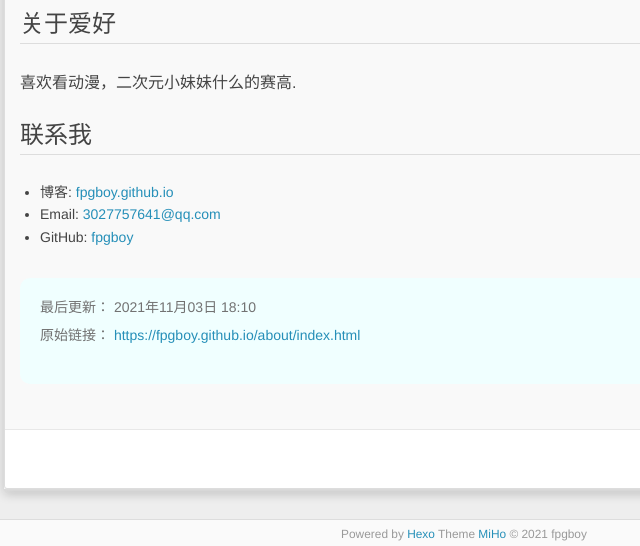
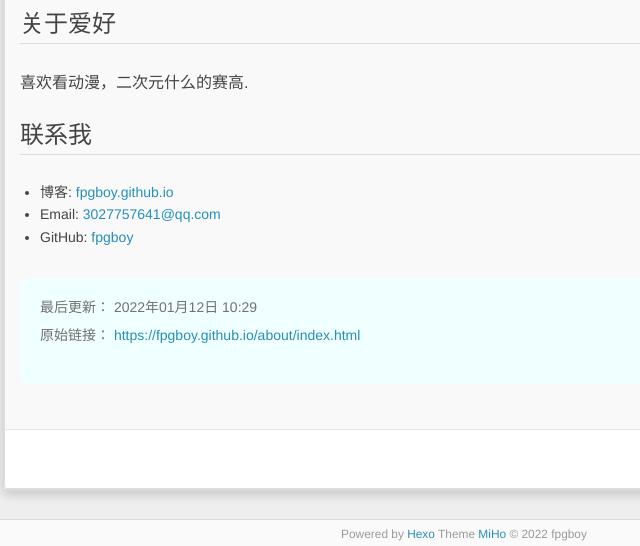
Before and after one commit to fpgboy/fpgboy.github.io, a plain HTML site: page about/index.html in a window 1280 px wide. Shown: the part 974-1520 px from the top of the page, 176-816 px from the left. Drawn offline with nearby package versions, Linux system fonts and the light colour scheme; some packages are replaced by stand-ins of ours; a script that the page names is missing.

Commit message:
Site updated: 2022-01-12 12:19:34

```diff
--- a/about/index.html
+++ b/about/index.html
@@ -8,15 +8,15 @@
 
     <meta name="keywords" content="学习,编程" />
 
-  <meta name="description" content="关于我一位在校读书的普通一本大学生。 关于学习身为一个计算机科学与技术专业的学生，什么都会学，主要看兴趣。 关于座右铭 学习&amp;&amp;共享  关于爱好喜欢看动漫，二次元小妹妹什么的赛高. 联系我 博客: fpgboy.github.io Email: &amp;#51;&amp;#x30;&amp;#x32;&amp;#x37;&amp;#55;&amp;#x35;&amp;#55;&amp;#x36;&amp;#52;&amp;#x31;&amp;#64;&amp;#113;&amp;#">
+  <meta name="description" content="关于我一位在校读书的普通一本大学生。 关于学习身为一个计算机科学与技术专业的学生，什么都会学，主要看兴趣。 关于座右铭 学习&amp;&amp;共享  关于爱好喜欢看动漫，二次元什么的赛高. 联系我 博客: fpgboy.github.io Email: &amp;#51;&amp;#48;&amp;#x32;&amp;#x37;&amp;#55;&amp;#x35;&amp;#x37;&amp;#x36;&amp;#x34;&amp;#x31;&amp;#x40;&amp;#x71;&amp;#1">
 <meta property="og:type" content="website">
 <meta property="og:title" content="关于我">
 <meta property="og:url" content="https://fpgboy.github.io/about/index.html">
 <meta property="og:site_name" content="fpgboy">
-<meta property="og:description" content="关于我一位在校读书的普通一本大学生。 关于学习身为一个计算机科学与技术专业的学生，什么都会学，主要看兴趣。 关于座右铭 学习&amp;&amp;共享  关于爱好喜欢看动漫，二次元小妹妹什么的赛高. 联系我 博客: fpgboy.github.io Email: &amp;#51;&amp;#x30;&amp;#x32;&amp;#x37;&amp;#55;&amp;#x35;&amp;#55;&amp;#x36;&amp;#52;&amp;#x31;&amp;#64;&amp;#113;&amp;#">
+<meta property="og:description" content="关于我一位在校读书的普通一本大学生。 关于学习身为一个计算机科学与技术专业的学生，什么都会学，主要看兴趣。 关于座右铭 学习&amp;&amp;共享  关于爱好喜欢看动漫，二次元什么的赛高. 联系我 博客: fpgboy.github.io Email: &amp;#51;&amp;#48;&amp;#x32;&amp;#x37;&amp;#55;&amp;#x35;&amp;#x37;&amp;#x36;&amp;#x34;&amp;#x31;&amp;#x40;&amp;#x71;&amp;#1">
 <meta property="og:locale">
 <meta property="article:published_time" content="2021-11-03T09:48:48.000Z">
-<meta property="article:modified_time" content="2021-11-03T10:10:58.748Z">
+<meta property="article:modified_time" content="2022-01-12T02:29:23.811Z">
 <meta property="article:author" content="fpgboy">
 <meta name="twitter:card" content="summary">
 
@@ -171,16 +171,16 @@ ga('send', 'pageview');
 <h3 id="关于座右铭"><a href="#关于座右铭" class="headerlink" title="关于座右铭"></a>关于座右铭</h3><blockquote>
 <p>学习&amp;&amp;共享</p>
 </blockquote>
-<h3 id="关于爱好"><a href="#关于爱好" class="headerlink" title="关于爱好"></a>关于爱好</h3><p>喜欢看动漫，二次元小妹妹什么的赛高.</p>
+<h3 id="关于爱好"><a href="#关于爱好" class="headerlink" title="关于爱好"></a>关于爱好</h3><p>喜欢看动漫，二次元什么的赛高.</p>
 <h3 id="联系我"><a href="#联系我" class="headerlink" title="联系我"></a>联系我</h3><ul>
 <li>博客: <a href="fpgboy.github.io">fpgboy.github.io</a></li>
-<li>Email: <a href="mailto:&#51;&#x30;&#x32;&#x37;&#55;&#x35;&#55;&#x36;&#52;&#x31;&#64;&#113;&#x71;&#46;&#x63;&#x6f;&#x6d;">&#51;&#x30;&#x32;&#x37;&#55;&#x35;&#55;&#x36;&#52;&#x31;&#64;&#113;&#x71;&#46;&#x63;&#x6f;&#x6d;</a></li>
+<li>Email: <a href="mailto:&#51;&#48;&#x32;&#x37;&#55;&#x35;&#x37;&#x36;&#x34;&#x31;&#x40;&#x71;&#113;&#x2e;&#x63;&#x6f;&#109;">&#51;&#48;&#x32;&#x37;&#55;&#x35;&#x37;&#x36;&#x34;&#x31;&#x40;&#x71;&#113;&#x2e;&#x63;&#x6f;&#109;</a></li>
 <li>GitHub: <a target="_blank" rel="noopener" href="https://github.com/fpgboy">fpgboy</a></li>
 </ul>
 
             <div class="post-copyright">
     <div class="content">
-        <p>最后更新： 2021年11月03日 18:10</p>
+        <p>最后更新： 2022年01月12日 10:29</p>
         <p>原始链接： <a class="post-url" href="/about/index.html" title="关于我">https://fpgboy.github.io/about/index.html</a></p>
         <footer>
             <a href="https://fpgboy.github.io">
@@ -293,7 +293,7 @@ ga('send', 'pageview');
       <p>
         Powered by  <a href="http://hexo.io/" target="_blank">Hexo</a>
         Theme <a href="//github.com/wongminho/hexo-theme-miho" target="_blank">MiHo</a>
-      &copy; 2021 fpgboy<br>
+      &copy; 2022 fpgboy<br>
       </p>
     </div>
   </div>
```
Also changed, not shown: 2021/11/03/Docker命令学习/index.html (+1 -1 lines), 2021/11/03/Ubuntu设置教程/index.html (+1 -1 lines), 2021/11/03/在Docker Desktop安装Hadoop(借用镜像)/index.html (+1 -1 lines), archives/2021/11/index.html (+1 -1 lines), archives/2021/index.html (+1 -1 lines), archives/index.html (+1 -1 lines), categories/Docker/index.html (+1 -1 lines), categories/Hadoop/index.html (+1 -1 lines), categories/Ubuntu/index.html (+1 -1 lines), index.html (+1 -1 lines), tags/Docker/index.html (+1 -1 lines), tags/Hadoop/index.html (+1 -1 lines), tags/Ubuntu/index.html (+1 -1 lines), tags/学习/index.html (+1 -1 lines).
